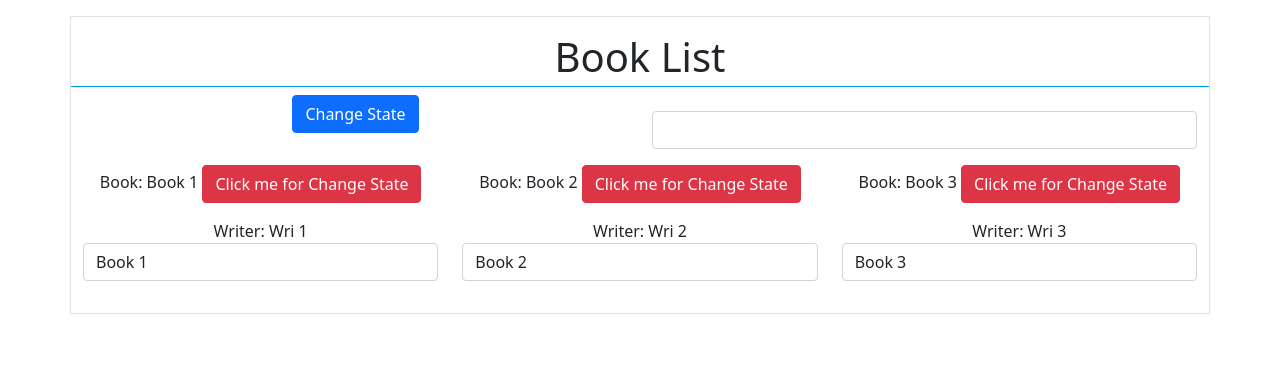
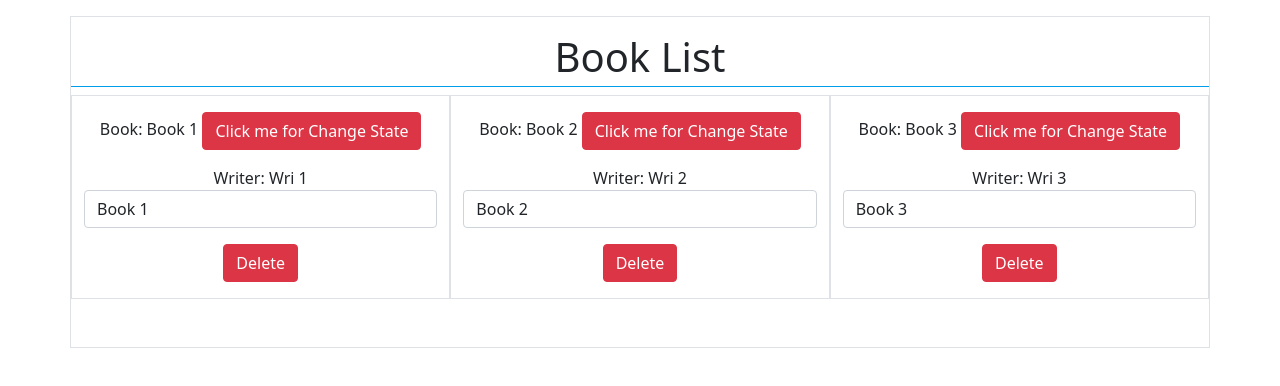
Before and after one commit to taher267/React-And-Redux, a React (Create React App) app: page / in a window 1280 px wide. Shown: the top 386 px of the page. Built offline with nearby package versions, Linux system fonts and the light colour scheme.

Commit message:
Component List

```diff
--- a/src/App.js
+++ b/src/App.js
@@ -7,30 +7,49 @@ import Book from './Components/Book';
 class App extends Component {
   state = {
     books: [
-      { name: 'Book 1', writer: 'Wri 1' },
-      { name: 'Book 2', writer: 'Wri 2' },
-      { name: 'Book 3', writer: 'Wri 3' }
-    ],
-    otherProp: "Other Prop of State"
+      { id: 1, name: 'Book 1', writer: 'Wri 1' },
+      { id: 2, name: 'Book 2', writer: 'Wri 2' },
+      { id: 3, name: 'Book 3', writer: 'Wri 3' }
+    ]
+    // ,otherProp: "Other Prop of State"
   }
 
-  changeBookState = (newBoook) => {
+  // changeBookState = (newBoook) => {
+  //   this.setState({
+  //     books: [
+  //       { name: newBoook, writer: 'Writer 1' },
+  //       { name: 'B0k 2', writer: 'Writer 2' },
+  //       { name: 'B0k 3', writer: 'Writer 3' }
+  //     ]
+  //   });
+  // }
+  //change input state
+  changeWithInputState = (event, index) => {
+    const book = { ...this.state.books[index] };
+    book.name = event.target.value;
+    const books = [...this.state.books];
+    books[index] = book;
+
+    this.setState({ books: books });
+
+    // this.setState({
+    //   books: [
+    //     { name: 'Book 1', writer: 'Writer 1' },
+    //     { name: event.target.value, writer: 'Writer 2' },
+    //     { name: 'B0k 3', writer: 'Writer 3' }
+    //   ]
+    // });
+  }
+
+  //Book State Delete
+  deleteBookState = (index) => {
+    // const books = this.state.books;
+    // const books = this.state.books.slice();
+    // const books = this.state.books.map(item => item);
+    const books = [...this.state.books];
+    books.splice(index, 1);
     this.setState({
-      books: [
-        { name: newBoook, writer: 'Writer 1' },
-        { name: 'B0k 2', writer: 'Writer 2' },
-        { name: 'B0k 3', writer: 'Writer 3' }
-      ]
-    });
-  }
-  //change input state
-  changeWithInputState = (event) => {
-    this.setState({
-      books: [
-        { name: 'Book 1', writer: 'Writer 1' },
-        { name: event.target.value, writer: 'Writer 2' },
-        { name: 'B0k 3', writer: 'Writer 3' }
-      ]
+      books: books
     });
   }
 
@@ -40,17 +59,30 @@ class App extends Component {
       borderBottom: "1px solid #009dea",
       paddingBottom: '5px'
     }
+
+    const books = this.state.books.map((book, index) => {
+      return (
+        <Book
+          name={book.name}
+          writer={book.writer}
+          delete={() => this.deleteBookState(index)}
+          key={book.id}
+          inputName={(event) => this.changeWithInputState(event, index)}
+        />
+      );
+
+    });
+
+
     return (
       <div className="App">
         <div className="border container mt-3 py-3">
           <div className="row">
             <h1 style={style}>Book List</h1>
-            <div className="col-lg-6"><button type="button" onClick={() => this.changeBookState('New Book 01')} className="btn btn-primary">Change State</button>
-              {/* <button type="button" onClick={this.changeBookState.bind(this, 'New Book 01')} className="btn btn-primary">Change State</button> */}</div>
-            <div className="col-lg-6 my-3"><input type="text" onChange={this.changeWithInputState} className="form-control" /></div>
+            {books}
 
 
-            <Book
+            {/* <Book
                 name={this.state.books[0].name}
                 writer={this.state.books[0].writer}
               />
@@ -62,7 +94,14 @@ class App extends Component {
               <Book
                 name={this.state.books[2].name}
                 writer={this.state.books[2].writer} changeStat={this.changeBookState.bind(this, 'The new book 02')}
-            />
+              /> */}
+            <div className="col-lg-6">
+              {/* <button type="button" onClick={() => this.changeBookState('New Book 01')} className="btn btn-primary">Change State</button> */}
+              {/* <button type="button" onClick={this.changeBookState.bind(this, 'New Book 01')} className="btn btn-primary">Change State</button> */}
+            </div>
+            <div className="col-lg-6 my-3">
+              {/* <input type="text" onChange={this.changeWithInputState} className="form-control" /> */}
+            </div>
 
           </div>
         </div>
--- a/src/Components/Book.js
+++ b/src/Components/Book.js
@@ -2,11 +2,13 @@ import React from "react";
 
 const Book = (props) => {
     return (
-        <div className="col-md-4 border-right">
+        <div className="col-md-4 border py-3 border-right-0">
+
             <p>Book: {props.name} <span onClick={props.changeStat} className="btn btn-danger">Click me for Change State</span></p>
             <p>Writer: {props.writer}
                 <input type="text" onChange={props.inputName} className="form-control" value={props.name} />
             </p>
+            <a className="btn btn-danger" href="#" onClick={props.delete} role="button">Delete</a>
         </div>
     );
 }
```
Lines whose indentation alone changed are shown as unchanged.
